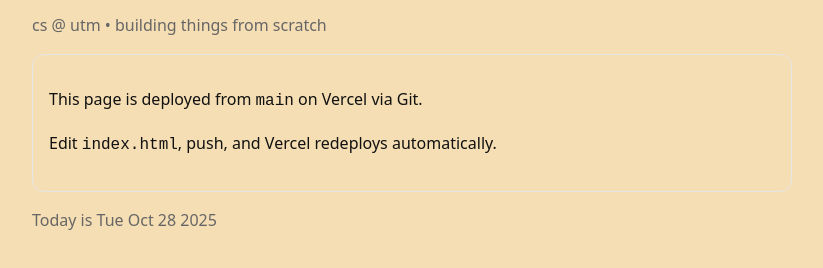
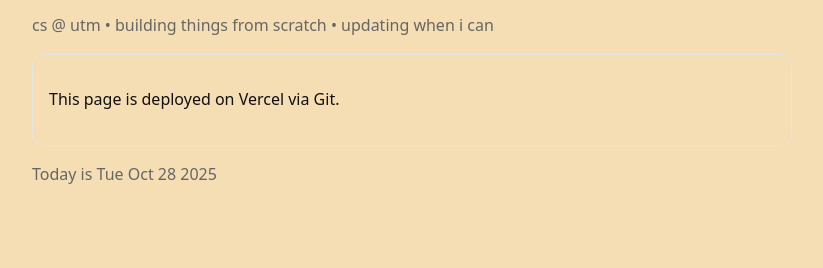
Before and after one commit to Sedy01/smitbhagat-site, a plain HTML site: page index.html in a window 1280 px wide. Shown: the part 144-412 px from the top of the page, without its empty margins (228-1051 px from the left). Drawn offline with Linux system fonts and the light colour scheme.

Commit message:
Some brief text edits

```diff
--- a/index.html
+++ b/index.html
@@ -13,10 +13,9 @@
       <a href="/about/">About</a>
     </nav>
     <h1>Hey, I’m Smit 👋</h1>
-    <p class="muted">cs @ utm • building things from scratch</p>
+    <p class="muted">cs @ utm • building things from scratch • updating when i can </p>
     <div class="card">
-      <p>This page is deployed from <code>main</code> on Vercel via Git.</p>
-      <p>Edit <code>index.html</code>, push, and Vercel redeploys automatically.</p>
+      <p>This page is deployed on Vercel via Git.</p>
     </div>
 
   <!-- JS file linked here -->
```
Also changed, not shown: about/index.html (+1 -4 lines).
